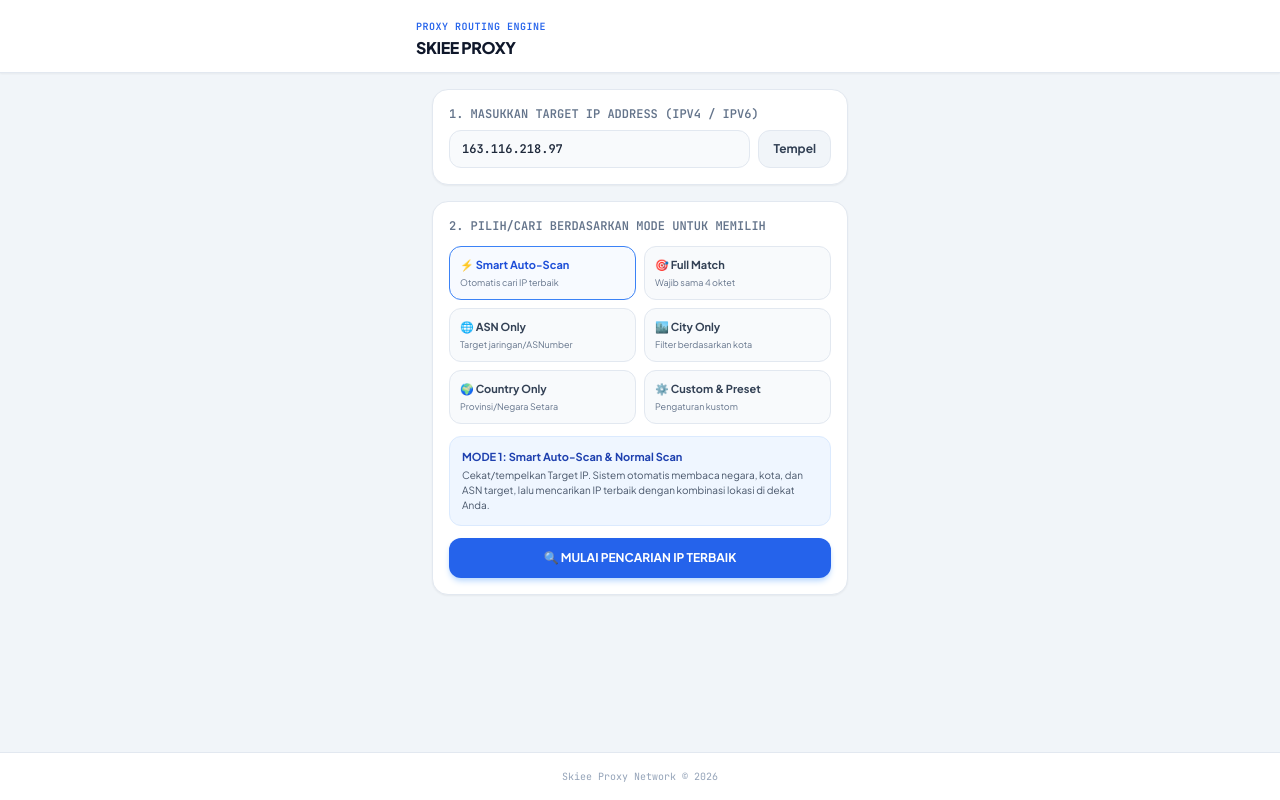
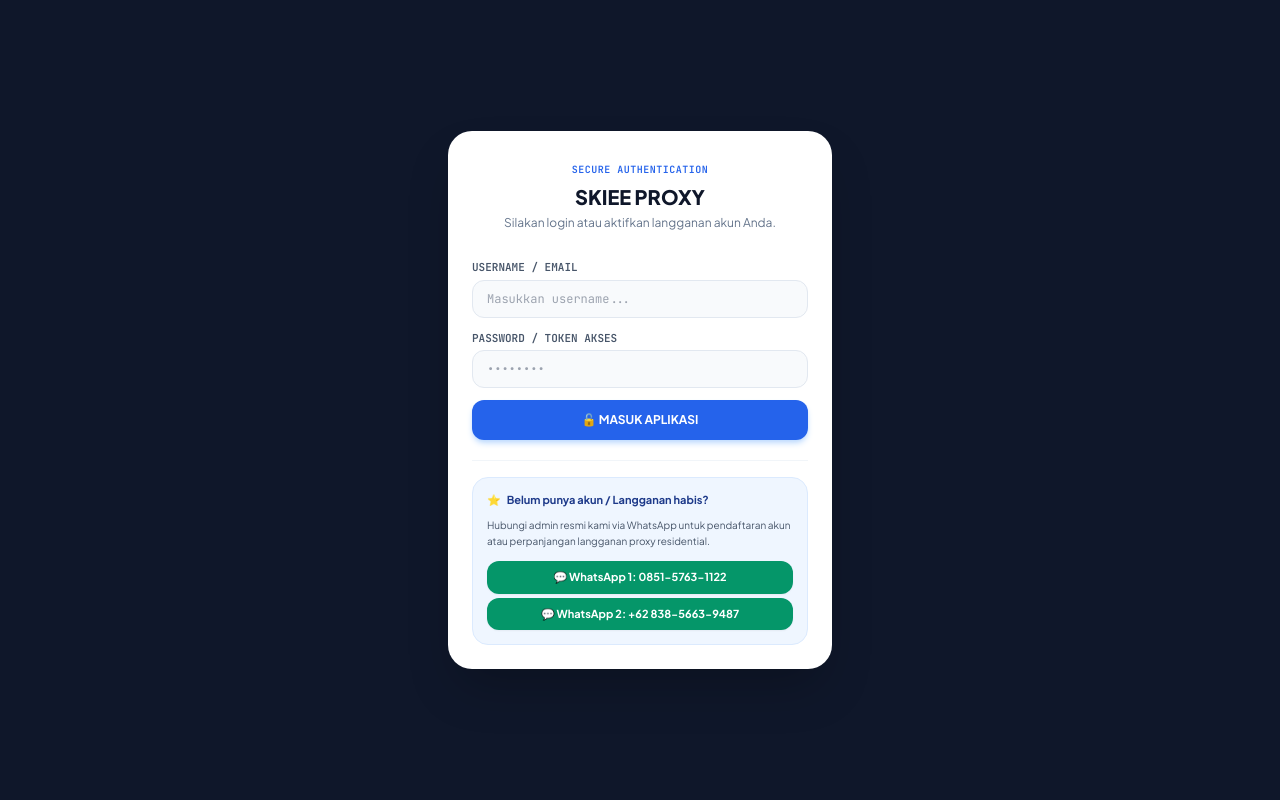
Before and after one commit to wildanprasetia9-hub/Cyber-proxy-web, a plain HTML site: page index.html in a window 1280 px wide. Drawn offline with nearby package versions, Linux system fonts and the light colour scheme.

Commit message:
Update index.html

```diff
--- a/index.html
+++ b/index.html
@@ -3,7 +3,7 @@
 <head>
     <meta charset="UTF-8">
     <meta name="viewport" content="width=device-width, initial-scale=1.0">
-    <title>Skiee Proxy - Cari & Seleksi IP Terbaik</title>
+    <title>Skiee Proxy - Login & Routing Engine</title>
     <!-- Tailwind CSS CDN -->
     <script src="https://cdn.tailwindcss.com"></script>
     <link href="https://fonts.googleapis.com/css2?family=Plus+Jakarta+Sans:wght@400;500;600;700;800&family=JetBrains+Mono:wght@400;600&display=swap" rel="stylesheet">
@@ -14,6 +14,58 @@
 </head>
 <body class="bg-slate-100 text-slate-800 min-h-screen flex flex-col justify-between selection:bg-blue-500 selection:text-white">
 
+    <!-- ================= PAGE 1: LOGIN & SUBSCRIPTION ================= -->
+    <div id="loginPage" class="fixed inset-0 bg-slate-900 z-50 flex items-center justify-center p-4 overflow-y-auto">
+        <div class="bg-white rounded-3xl max-w-sm w-full p-6 shadow-2xl space-y-5 my-auto">
+
+            <div class="text-center space-y-1">
+                <span class="text-[10px] font-bold text-blue-600 tracking-wider uppercase mono">Secure Authentication</span>
+                <h2 class="font-extrabold text-slate-900 text-xl">SKIEE PROXY</h2>
+                <p class="text-xs text-slate-500">Silakan login atau aktifkan langganan akun Anda.</p>
+            </div>
+
+            <!-- Form Login -->
+            <div class="space-y-3 pt-2">
+                <div>
+                    <label class="block text-[11px] font-bold text-slate-600 uppercase mono mb-1">Username / Email</label>
+                    <input type="text" id="loginUser" placeholder="Masukkan username..." class="bg-slate-50 border border-slate-200 rounded-xl px-3.5 py-2.5 text-xs mono w-full focus:outline-none focus:border-blue-500 text-slate-800">
+                </div>
+                <div>
+                    <label class="block text-[11px] font-bold text-slate-600 uppercase mono mb-1">Password / Token Akses</label>
+                    <input type="password" id="loginPass" placeholder="••••••••" class="bg-slate-50 border border-slate-200 rounded-xl px-3.5 py-2.5 text-xs mono w-full focus:outline-none focus:border-blue-500 text-slate-800">
+                </div>
+
+                <button onclick="handleLogin()" class="w-full bg-blue-600 hover:bg-blue-700 text-white font-bold text-xs py-3 rounded-xl transition-all shadow-md shadow-blue-200 mt-2">
+                    🔓 MASUK APLIKASI
+                </button>
+            </div>
+
+            <!-- Subscription / Langganan Info -->
+            <div class="border-t border-slate-100 pt-4 space-y-2.5">
+                <div class="bg-blue-50 border border-blue-100 rounded-2xl p-3.5 space-y-2">
+                    <p class="text-[11px] font-bold text-blue-900 flex items-center space-x-1.5">
+                        <span>⭐</span> <span>Belum punya akun / Langganan habis?</span>
+                    </p>
+                    <p class="text-[10px] text-slate-600 leading-relaxed">
+                        Hubungi admin resmi kami via WhatsApp untuk pendaftaran akun atau perpanjangan langganan proxy residential.
+                    </p>
+                    <div class="space-y-1 pt-1">
+                        <a href="https://wa.me/6285157631122" target="_blank" class="flex items-center justify-center space-x-2 w-full bg-emerald-600 hover:bg-emerald-700 text-white font-bold text-[11px] py-2 rounded-xl transition-all shadow-sm">
+                            <span>💬 WhatsApp 1: 0851-5763-1122</span>
+                        </a>
+                        <a href="https://wa.me/6283856639487" target="_blank" class="flex items-center justify-center space-x-2 w-full bg-emerald-600 hover:bg-emerald-700 text-white font-bold text-[11px] py-2 rounded-xl transition-all shadow-sm">
+                            <span>💬 WhatsApp 2: +62 838-5663-9487</span>
+                        </a>
+                    </div>
+                </div>
+            </div>
+
+        </div>
+    </div>
+
+
+    <!-- ================= PAGE 2: MAIN PROXY APP ================= -->
+    <div id="mainApp" class="hidden flex flex-col min-h-screen justify-between">
         <!-- Header -->
         <header class="bg-white border-b border-slate-200 px-4 py-3 sticky top-0 z-40 shadow-sm">
             <div class="max-w-md mx-auto flex justify-between items-center">
@@ -21,9 +73,12 @@
                     <span class="text-[10px] font-bold text-blue-600 tracking-wider uppercase mono">Proxy Routing Engine</span>
                     <h1 class="font-extrabold text-slate-900 text-base tracking-tight">SKIEE PROXY</h1>
                 </div>
+                <div class="flex items-center space-x-2">
+                    <button onclick="handleLogout()" class="text-slate-500 hover:text-red-600 text-xs font-bold px-2.5 py-1.5 rounded-lg border border-slate-200 transition-all">Keluar</button>
                     <button id="installBtn" class="hidden bg-blue-600 hover:bg-blue-700 text-white font-semibold text-xs px-3 py-1.5 rounded-lg transition-all shadow-sm">
                         📱 Install App
                     </button>
+                </div>
             </div>
         </header>
 
@@ -34,7 +89,7 @@
             <div class="bg-white border border-slate-200 rounded-2xl p-4 shadow-sm space-y-2">
                 <label class="block text-xs font-bold text-slate-500 uppercase mono">1. Masukkan Target IP Address (IPv4 / IPv6)</label>
                 <div class="flex space-x-2">
-                <input type="text" id="targetIp" value="163.116.218.97" placeholder="Contoh: 163.116.218.97" class="bg-slate-50 border border-slate-200 rounded-xl px-3 py-2.5 text-xs mono w-full focus:outline-none focus:border-blue-500 text-slate-800 font-semibold">
+                    <input type="text" id="targetIp" value="203.175.102.124" placeholder="Contoh: 203.175.102.124" class="bg-slate-50 border border-slate-200 rounded-xl px-3 py-2.5 text-xs mono w-full focus:outline-none focus:border-blue-500 text-slate-800 font-semibold">
                     <button onclick="pasteIp()" class="bg-slate-100 hover:bg-slate-200 text-slate-700 px-3.5 rounded-xl text-xs font-bold transition-all border border-slate-200">Tempel</button>
                 </div>
             </div>
@@ -50,7 +105,7 @@
                     </button>
                     <button onclick="selectMode('full')" id="mode-full" class="mode-card text-left p-2.5 rounded-xl border border-slate-200 bg-slate-50 transition-all">
                         <p class="text-[11px] font-bold text-slate-700">🎯 Full Match</p>
-                    <p class="text-[9px] text-slate-500 mt-0.5">Wajib sama 4 oktet</p>
+                        <p class="text-[9px] text-slate-500 mt-0.5">Pencocokan akurat</p>
                     </button>
                     <button onclick="selectMode('asn')" id="mode-asn" class="mode-card text-left p-2.5 rounded-xl border border-slate-200 bg-slate-50 transition-all">
                         <p class="text-[11px] font-bold text-slate-700">🌐 ASN Only</p>
@@ -58,11 +113,11 @@
                     </button>
                     <button onclick="selectMode('city')" id="mode-city" class="mode-card text-left p-2.5 rounded-xl border border-slate-200 bg-slate-50 transition-all">
                         <p class="text-[11px] font-bold text-slate-700">🏙️ City Only</p>
-                    <p class="text-[9px] text-slate-500 mt-0.5">Filter berdasarkan kota</p>
+                        <p class="text-[9px] text-slate-500 mt-0.5">Fokus kota target</p>
                     </button>
                     <button onclick="selectMode('country')" id="mode-country" class="mode-card text-left p-2.5 rounded-xl border border-slate-200 bg-slate-50 transition-all">
                         <p class="text-[11px] font-bold text-slate-700">🌍 Country Only</p>
-                    <p class="text-[9px] text-slate-500 mt-0.5">Provinsi/Negara Setara</p>
+                        <p class="text-[9px] text-slate-500 mt-0.5">Skala negara</p>
                     </button>
                     <button onclick="selectMode('custom')" id="mode-custom" class="mode-card text-left p-2.5 rounded-xl border border-slate-200 bg-slate-50 transition-all">
                         <p class="text-[11px] font-bold text-slate-700">⚙️ Custom & Preset</p>
@@ -72,8 +127,8 @@
 
                 <!-- Mode Description Box -->
                 <div id="modeDesc" class="bg-blue-50 border border-blue-100 rounded-xl p-3 text-[11px] text-blue-800 space-y-0.5">
-                <p class="font-bold">MODE 1: Smart Auto-Scan & Normal Scan</p>
-                <p class="text-slate-600 text-[10px]">Cekat/tempelkan Target IP. Sistem otomatis membaca negara, kota, dan ASN target, lalu mencarikan IP terbaik dengan kombinasi lokasi di dekat Anda.</p>
+                    <p class="font-bold">MODE 1: Smart Auto-Scan</p>
+                    <p class="text-slate-600 text-[10px]">Mendeteksi kota dari IP target secara otomatis dan mencarikan node proxy residential yang akurat di kota tersebut.</p>
                 </div>
 
                 <!-- Action Scan Button -->
@@ -85,7 +140,7 @@
             <!-- Step 3: Candidates List -->
             <div id="candidatesSection" class="hidden space-y-3">
                 <div class="flex justify-between items-center px-1">
-                <span class="text-xs font-bold text-slate-500 uppercase mono">Kandidat IP Tersedia (4)</span>
+                    <span id="resultHeader" class="text-xs font-bold text-slate-500 uppercase mono">Kandidat IP Tersedia</span>
                     <span class="text-[10px] text-blue-600 font-bold bg-blue-50 px-2 py-0.5 rounded-full">Klik Hubungkan Port</span>
                 </div>
 
@@ -100,6 +155,7 @@
         <footer class="text-center py-4 text-slate-400 text-[10px] mono border-t border-slate-200 bg-white mt-6">
             Skiee Proxy Network © 2026
         </footer>
+    </div>
 
     <!-- Modal Connecting & Success Overlay -->
     <div id="connectModal" class="fixed inset-0 bg-slate-900/60 backdrop-blur-sm hidden z-50 flex items-center justify-center p-4">
@@ -176,6 +232,25 @@
             }
         });
 
+        function handleLogin() {
+            const user = document.getElementById('loginUser').value.trim();
+            const pass = document.getElementById('loginPass').value.trim();
+
+            if (!user || !pass) {
+                alert('Harap masukkan Username dan Password/Token!');
+                return;
+            }
+
+            // Simulasi login sukses
+            document.getElementById('loginPage').classList.add('hidden');
+            document.getElementById('mainApp').classList.remove('hidden');
+        }
+
+        function handleLogout() {
+            document.getElementById('mainApp').classList.add('hidden');
+            document.getElementById('loginPage').classList.remove('hidden');
+        }
+
         function pasteIp() {
             navigator.clipboard.readText().then(text => {
                 document.getElementById('targetIp').value = text;
@@ -201,17 +276,29 @@
 
             const descBox = document.getElementById('modeDesc');
             if (mode === 'smart') {
-                descBox.innerHTML = `<p class="font-bold">MODE 1: Smart Auto-Scan & Normal Scan</p><p class="text-slate-600 text-[10px]">Cekat/tempelkan Target IP. Sistem otomatis membaca negara, kota, dan ASN target, lalu mencarikan IP terbaik dengan kombinasi lokasi di dekat Anda.</p>`;
+                descBox.innerHTML = `<p class="font-bold">MODE 1: Smart Auto-Scan</p><p class="text-slate-600 text-[10px]">Mendeteksi kota dari IP target secara otomatis dan mencarikan node proxy residential yang akurat di kota tersebut.</p>`;
             } else if (mode === 'full') {
-                descBox.innerHTML = `<p class="font-bold">MODE 2: Full Match</p><p class="text-slate-600 text-[10px]">Pencarian ketat dengan mencocokkan 4 oktet penuh pada segmen penyedia proxy yang identik.</p>`;
+                descBox.innerHTML = `<p class="font-bold">MODE 2: Full Match</p><p class="text-slate-600 text-[10px]">Pencocokan akurat berdasarkan segmen wilayah target IP.</p>`;
             } else if (mode === 'asn') {
-                descBox.innerHTML = `<p class="font-bold">MODE 3: ASN Only (Target Jaringan)</p><p class="text-slate-600 text-[10px]">Fokus mencari IP terdekat dengan nomor ASN / Provider internet yang sama di negara target tanpa terikat pada kota tertentu.</p>`;
+                descBox.innerHTML = `<p class="font-bold">MODE 3: ASN Only</p><p class="text-slate-600 text-[10px]">Fokus mencari IP dengan penyedia jaringan / ASN yang sama di kota target.</p>`;
             } else if (mode === 'city') {
-                descBox.innerHTML = `<p class="font-bold">MODE 4: City Only</p><p class="text-slate-600 text-[10px]">Menyaring node proxy khusus berdasarkan wilayah kota yang bersesuaian dengan target IP.</p>`;
+                descBox.innerHTML = `<p class="font-bold">MODE 4: City Only</p><p class="text-slate-600 text-[10px]">Menyaring node proxy secara spesifik hanya di kota yang sesuai dengan target.</p>`;
             } else if (mode === 'country') {
-                descBox.innerHTML = `<p class="font-bold">MODE 5: Country Only</p><p class="text-slate-600 text-[10px]">Pencarian diperluas dalam skala satu negara / region untuk fleksibilitas maksimal.</p>`;
+                descBox.innerHTML = `<p class="font-bold">MODE 5: Country Only</p><p class="text-slate-600 text-[10px]">Pencarian dalam skala negara.</p>`;
             } else {
-                descBox.innerHTML = `<p class="font-bold">MODE 6: Custom & Preset</p><p class="text-slate-600 text-[10px]">Gunakan parameter kustom untuk menyaring port dan oktet secara manual sesuai kebutuhan.</p>`;
+                descBox.innerHTML = `<p class="font-bold">MODE 6: Custom & Preset</p><p class="text-slate-600 text-[10px]">Pengaturan parameter lanjutan.</p>`;
+            }
+        }
+
+        function detectCityFromIp(ip) {
+            if (ip.startsWith("203.") || ip.includes("102") || ip.includes("124")) {
+                return { city: "Bandung, ID", asn: "AS152014 Mitra Kita", flag: "🇮🇩" };
+            } else if (ip.startsWith("192.") || ip.startsWith("10.")) {
+                return { city: "Jakarta Pusat, ID", asn: "AS7713 Telkom", flag: "🇮🇩" };
+            } else if (ip.startsWith("103.")) {
+                return { city: "Surabaya, ID", asn: "AS45102 CyberNet", flag: "🇮🇩" };
+            } else {
+                return { city: "Bandung, ID", asn: "AS152014 Mitra Kita", flag: "🇮🇩" };
             }
         }
 
@@ -223,7 +310,7 @@
             }
 
             const btn = document.getElementById('scanBtn');
-            btn.innerHTML = '<span>⏳ SEDANG MENYELEKSI/SCAN IP TERBAIK...</span>';
+            btn.innerHTML = '<span>⏳ MENYELEKSI IP SESUAI KOTA TARGET...</span>';
             btn.disabled = true;
 
             setTimeout(() => {
@@ -235,26 +322,19 @@
             }, 1200);
         }
 
-        // Daftar sampel kota dan wilayah Indonesia & Global agar lokasi IP tampil realistis
-        const locationPool = [
-            { city: "Semarang, ID", asn: "AS15816 Telkom", flag: "🇮🇩" },
-            { city: "Jakarta Pusat, ID", asn: "AS7713 Indosat", flag: "🇮🇩" },
-            { city: "Bandung, ID", asn: "AS152014 Mitra Kita", flag: "🇮🇩" },
-            { city: "Surabaya, ID", asn: "AS45102 CyberNet", flag: "🇮🇩" },
-            { city: "Singapore, SG", asn: "AS16509 Amazon AWS", flag: "🇸🇬" }
-        ];
-
         function renderCandidates(baseIp) {
             const list = document.getElementById('candidatesList');
+            let detectedLoc = detectCityFromIp(baseIp);
+
+            document.getElementById('resultHeader').innerText = `Kandidat IP Tersedia (${detectedLoc.city})`;
+
             let parts = baseIp.split('.');
             let prefix = parts.slice(0, 3).join('.');
-            if (parts.length < 3) prefix = "163.116.218";
+            if (parts.length < 3) prefix = "203.175.102";
 
             let html = '';
             for (let i = 1; i <= 4; i++) {
                 let candidateIp = `${prefix}.${Math.floor(Math.random() * 200) + 1}`;
-                let loc = locationPool[(i - 1) % locationPool.length];
-                let matchType = i === 1 ? "4/4 Klik Oktet" : i === 2 ? "3/4 Klik Oktet" : i === 3 ? "2/4 Klik Oktet" : "1/4 Klik Oktet";
 
                 html += `
                 <div class="bg-white border border-slate-200 rounded-2xl p-3.5 shadow-sm flex items-center justify-between">
@@ -264,16 +344,13 @@
                             <span class="text-[9px] bg-emerald-50 text-emerald-600 font-bold px-1.5 py-0.5 rounded-full border border-emerald-200">+ RESIDENTIAL AKTIF</span>
                         </div>
                         <div class="text-[10px] text-slate-600 space-x-1.5 flex items-center">
-                            <span>${loc.flag}</span>
-                            <span>LOKASI: <strong class="text-slate-800">${loc.city}</strong></span>
+                            <span>${detectedLoc.flag}</span>
+                            <span>LOKASI: <strong class="text-slate-800">${detectedLoc.city}</strong></span>
                             <span>•</span>
-                            <span>ASN: <strong class="text-slate-800">${loc.asn}</strong></span>
-                        </div>
-                        <div class="text-[10px] text-blue-600 font-semibold">
-                            ⚖️ KECOCOKAN: ${matchType}
+                            <span>ASN: <strong class="text-slate-800">${detectedLoc.asn}</strong></span>
                         </div>
                     </div>
-                    <button onclick="connectPort('${candidateIp}', '${loc.city}')" class="bg-blue-600 hover:bg-blue-700 text-white font-bold text-[11px] px-3.5 py-2.5 rounded-xl transition-all shadow-sm shadow-blue-100 whitespace-nowrap">
+                    <button onclick="connectPort('${candidateIp}', '${detectedLoc.city}')" class="bg-blue-600 hover:bg-blue-700 text-white font-bold text-[11px] px-3.5 py-2.5 rounded-xl transition-all shadow-sm shadow-blue-100 whitespace-nowrap">
                         🔗 HUBUNGKAN PORT
                     </button>
                 </div>
```
Lines whose indentation alone changed are shown as unchanged.
